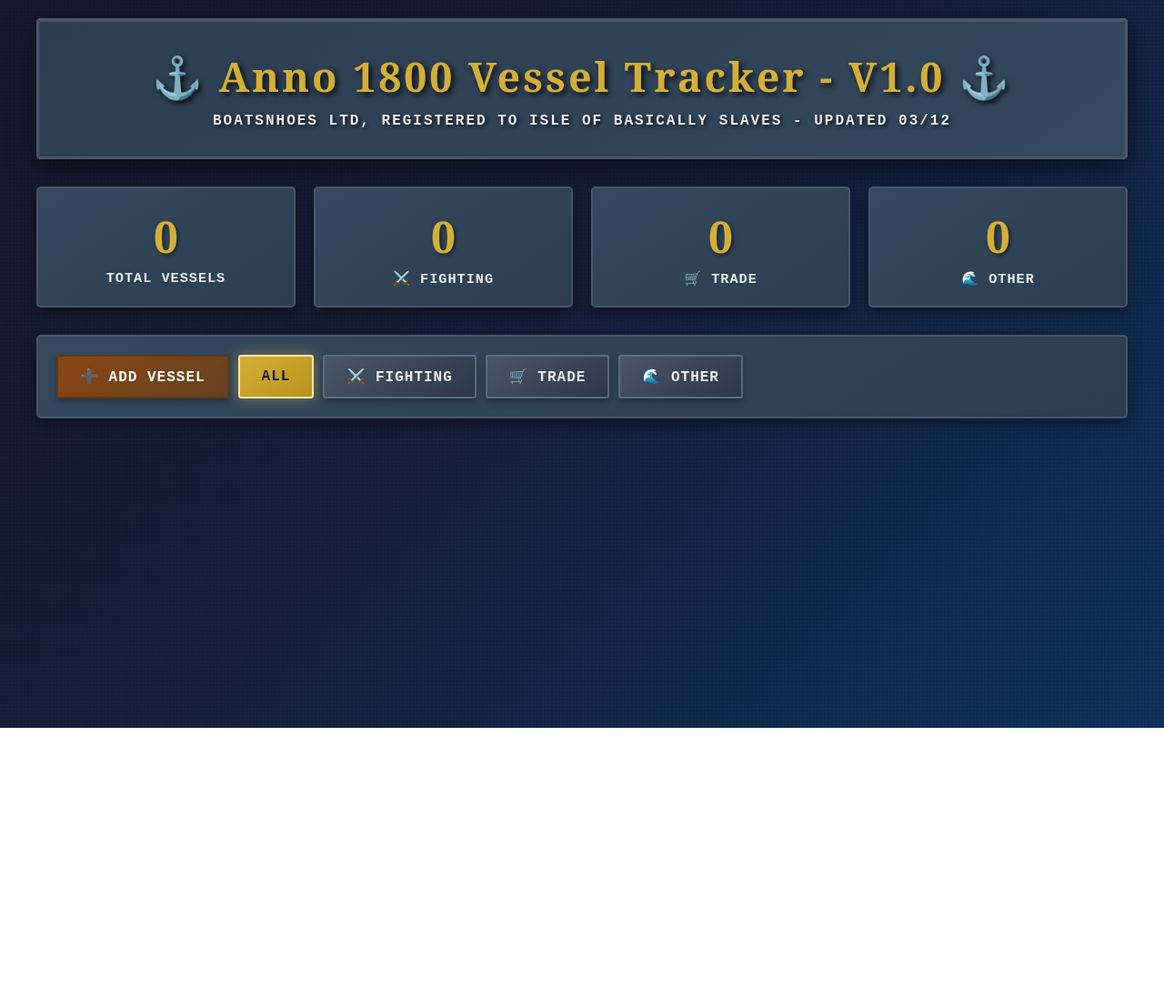
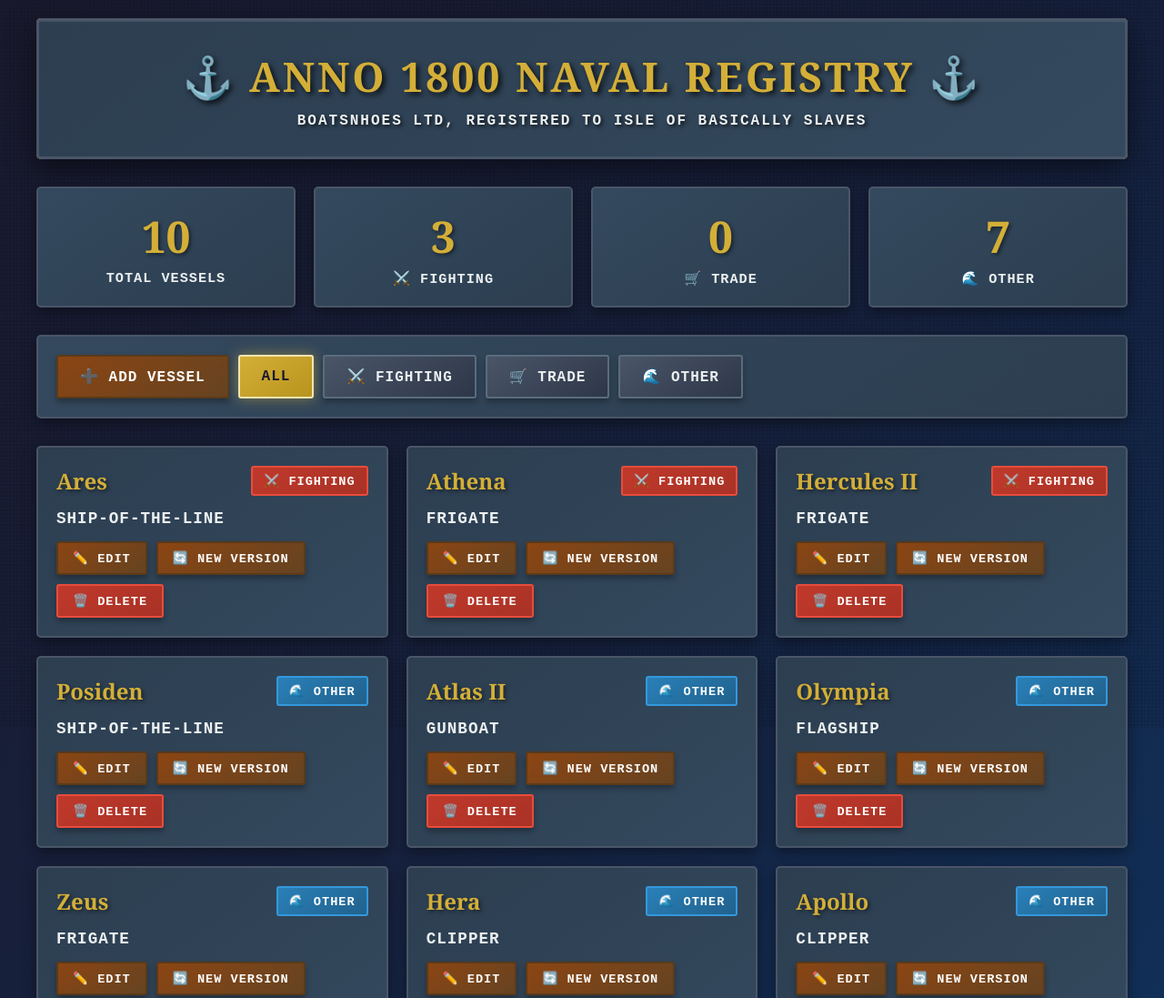
Before and after one commit to HarryHartup/AnnoVessels, a plain HTML site: page index.html in a window 1280 px wide. Shown: the top 1097 px of the page at 91% size. Before the commit the page ends 800 px from the top, so only its background shows below. Drawn offline with Linux system fonts and the light colour scheme.

Commit message:
Update index.html

```diff
--- a/index.html
+++ b/index.html
@@ -3,7 +3,7 @@
 <head>
     <meta charset="UTF-8">
     <meta name="viewport" content="width=device-width, initial-scale=1.0">
-    <title>⚓ Anno 1800 Vessel Tracker - V1.0 ⚓</title>
+    <title>Anno 1800 Naval Registry</title>
     <style>
         * {
             margin: 0;
@@ -457,8 +457,8 @@
 <body>
     <div class="container">
         <div class="header">
-            <h1>⚓ Anno 1800 Vessel Tracker - V1.0 ⚓</h1>
-            <p class="subtitle">BoatsNHoes LTD, Registered to Isle of Basically Slaves - Updated 03/12 </p>
+            <h1>⚓ ANNO 1800 NAVAL REGISTRY ⚓</h1>
+            <p class="subtitle">BoatsNHoes LTD, Registered to Isle of Basically Slaves</p>
         </div>
 
         <div class="stats">
@@ -871,8 +871,8 @@
             }
         });
 
+        // Initialize
+        loadVessels();
     </script>
-
-
 </body>
 </html>
```
